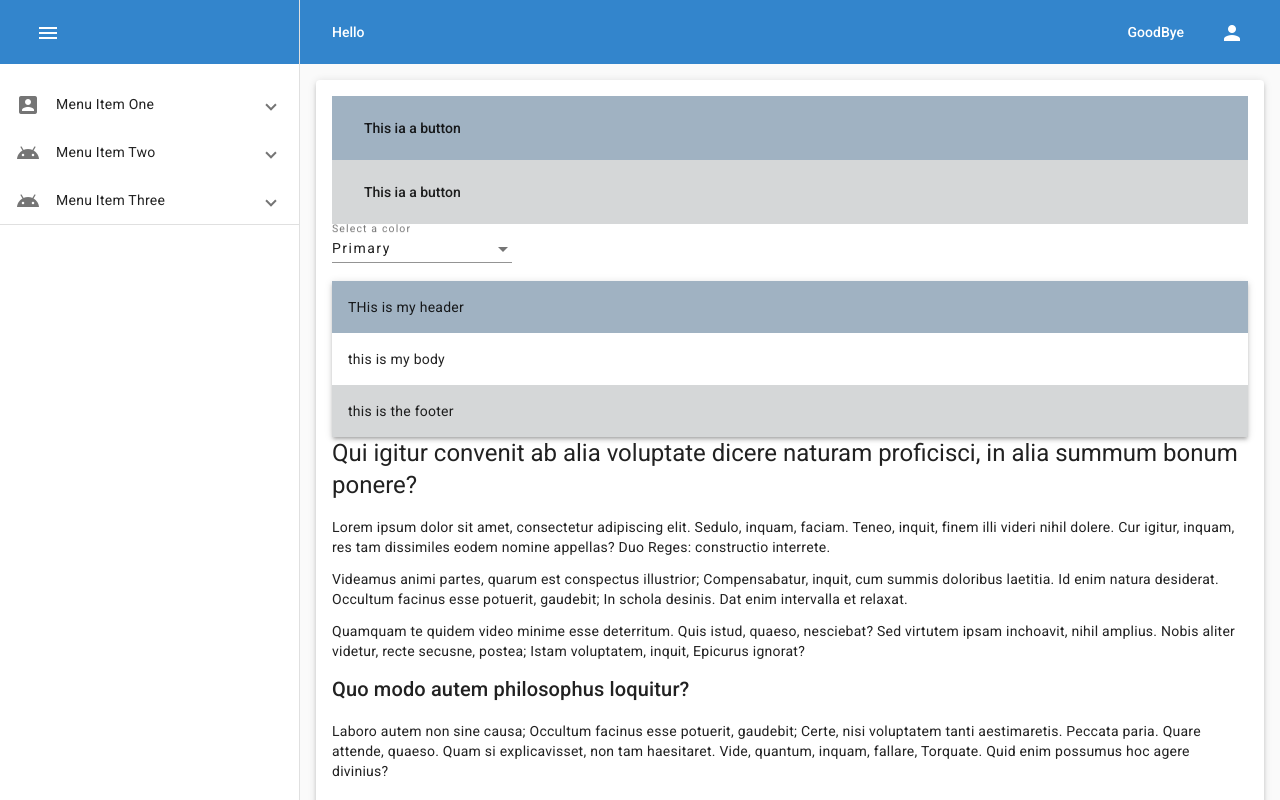
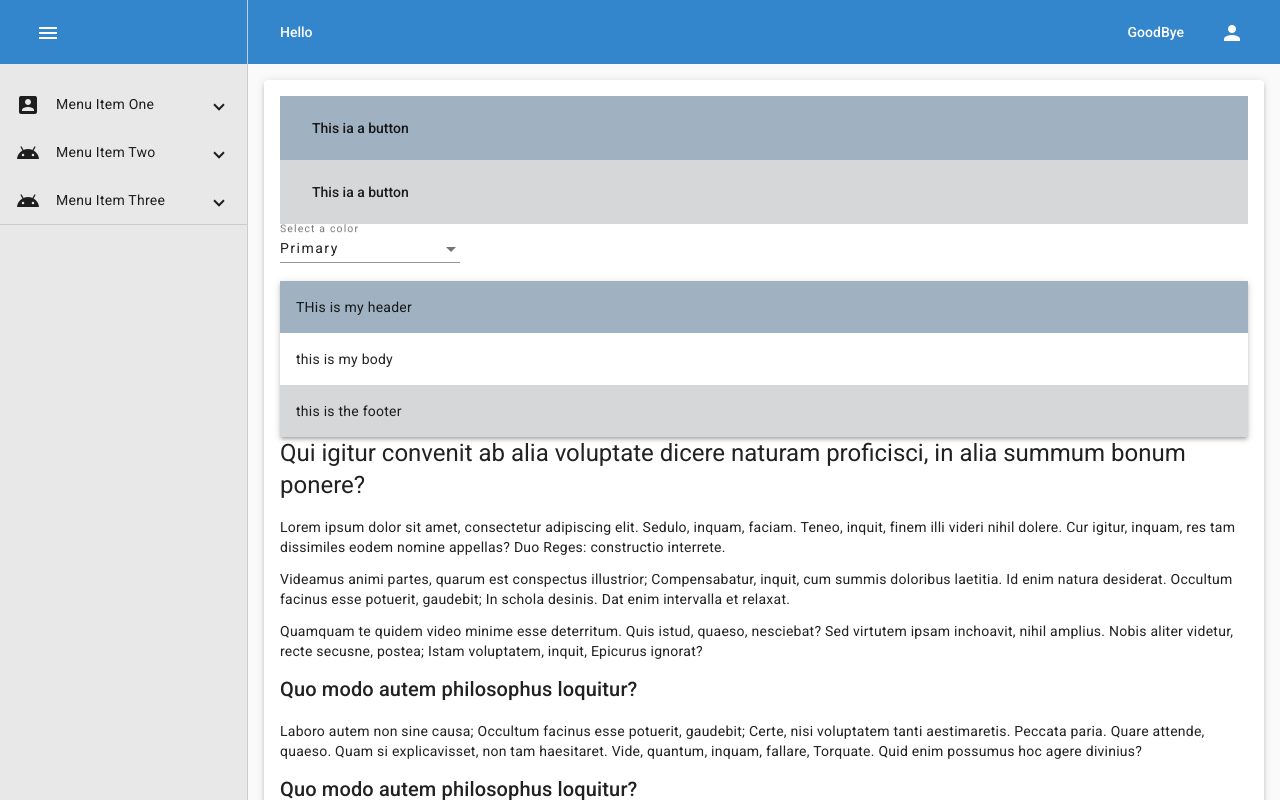
Before and after one commit to jariahh/material-theme-manager, an Angular app: page /main in a window 1280 px wide. Built offline with nearby package versions, Linux system fonts and the light colour scheme.

Commit message:
more options for menu construct

```diff
--- a/src/_defaultTheme.scss
+++ b/src/_defaultTheme.scss
@@ -214,18 +214,62 @@ $mat-warn: (
   )
 );
 $theme-warn: mat.define-palette($mat-warn, main, lighter, darker);
-;
+
+
+body {
+  --secondary-color: #e8e8e8;
+  --secondary-lighter-color: #ffffff;
+  --secondary-darker-color: #828282;
+  --text-secondary-color: #{$light-primary-text};
+  --text-secondary-lighter-color: #{$light-primary-text};
+  --text-secondary-darker-color: #{$light-primary-text};
+}
+$mat-secondary: (
+  main: #e8e8e8,
+  lighter: #ffffff,
+  darker: #828282,
+  200: #454545, // For slide toggle,
+  contrast : (
+    main: $dark-primary-text,
+    lighter: $dark-primary-text,
+    darker: $dark-primary-text,
+  )
+);
+$theme-secondary: mat.define-palette($mat-secondary, main, lighter, darker);
 
 $theme: (
   primary: $theme-primary,
+  secondary: $theme-secondary,
   accent: $theme-accent,
   warn: $theme-warn,
   is-dark: false,
   foreground: $mat-light-theme-foreground,
   background: $mat-light-theme-background,
 );
+
+body {
+  --secondary-color: #3e3e3e;
+  --secondary-lighter-color: #5c5c5c;
+  --secondary-darker-color: #171717;
+  --text-secondary-color: #{$light-primary-text};
+  --text-secondary-lighter-color: #{$light-primary-text};
+  --text-secondary-darker-color: #{$light-primary-text};
+}
+$mat-secondary: (
+  main: #3e3e3e,
+  lighter: #5c5c5c,
+  darker: #171717,
+  200: #454545, // For slide toggle,
+  contrast : (
+    main: $light-primary-text,
+    lighter: $light-primary-text,
+    darker: $light-primary-text,
+  )
+);
+$theme-secondary: mat.define-palette($mat-secondary, main, lighter, darker);
 $altTheme: (
   primary: $theme-primary,
+  secondary: $theme-secondary,
   accent: $theme-accent,
   warn: $theme-warn,
   is-dark: true,
--- a/src/_material-helper.scss
+++ b/src/_material-helper.scss
@@ -3,5 +3,8 @@
 @function getColor($theme, $palette, $hue){
   $config: mat.get-color-config($theme);
   $primary: map.get($config, $palette);
+  @if($primary == null){
+    @return '';
+  }
   @return mat.get-color-from-palette($primary, $hue);
 }
--- a/src/_material-overrides.scss
+++ b/src/_material-overrides.scss
@@ -1,6 +1,8 @@
 @mixin theme() {
   $menu-left-min: 100px;
   .mat-drawer-container {
+    &.is-icon-menu {
+
       .mat-drawer-side {
         transform: translate(0, 0);
         min-width: 300px;
@@ -20,3 +22,4 @@
       }
     }
   }
+}
--- a/src/app/app.component.html
+++ b/src/app/app.component.html
@@ -1,4 +1,4 @@
-<app-layout (menuToggle)="menuToggle($event)">
+<app-layout [isIconMenu]="isIconMenu" (menuToggle)="menuToggle($event)">
   <div footer>this is a footer</div>
   <div leftHeader>
     <button mat-button>Hello</button>
@@ -7,7 +7,7 @@
     <button mat-button>GoodBye</button>
   </div>
   <div menu>
-    <app-menu [menu]="menu" [isOpen]="menuIsOpen"></app-menu>
+    <app-menu [isIconMenu]="isIconMenu" [menu]="menu" [isOpen]="menuIsOpen"></app-menu>
   </div>
   <div profileMenu>
       <a mat-menu-item routerLink="/login">Login</a>
--- a/src/app/app.component.ts
+++ b/src/app/app.component.ts
@@ -8,6 +8,7 @@ import {IMenuItem} from "./components/menu/IMenuItem";
 })
 export class AppComponent implements OnInit, OnDestroy {
   menuIsOpen: boolean = false;
+  isIconMenu = false;
   menu = [
     {
       icon: 'account_box',
--- a/src/app/components/layout/layout-component-theme.scss
+++ b/src/app/components/layout/layout-component-theme.scss
@@ -1,16 +1,32 @@
 @import "../../../material-helper";
 @import "../../../sizes";
 @mixin theme($theme){
-  footer{
-    &.mat-primary{
+  footer, mat-drawer, mat-accordion {
+    &.mat-primary {
       background: getColor($theme, primary, default);
       color: getColor($theme, primary, main-contrast);
     }
-    &.mat-accent{
+
+    &.mat-secondary {
+      background: getColor($theme, secondary, default);
+      color: getColor($theme, secondary, main-contrast);
+      mat-expansion-panel {
+        background: getColor($theme, secondary, default);
+        &, .mat-expansion-panel-header, a, a mat-icon {
+          color: getColor($theme, secondary, main-contrast) !important;
+          & span::after {
+            color: getColor($theme, secondary, main-contrast) !important;
+          }
+        }
+      }
+    }
+
+    &.mat-accent {
       background: getColor($theme, accent, default);
       color: getColor($theme, accent, main-contrast);
     }
-    &.mat-warn{
+
+    &.mat-warn {
       background: getColor($theme, warn, default);
       color: getColor($theme, warn, main-contrast);
     }
--- a/src/app/components/layout/layout.component.html
+++ b/src/app/components/layout/layout.component.html
@@ -1,7 +1,10 @@
-<mat-drawer-container class="main-container" autosize
-                       [class.mat-drawer-closed]="!sidenavContainer.opened"
-                       [class.mat-drawer-open]="sidenavContainer.opened">
-  <mat-drawer (openedChange)="menuToggleOpen($event)" #sidenavContainer mode="side" opened="opened">
+<mat-drawer-container class="main-container"
+                      autosize
+                      [class.is-icon-menu]="isIconMenu"
+                      [class.mat-drawer-closed]="!sidenavContainer.opened"
+                      [class.mat-drawer-open]="sidenavContainer.opened">
+  <mat-drawer class="mat-secondary" (openedChange)="menuToggleOpen($event)" #sidenavContainer mode="side"
+              opened="opened">
     <mat-toolbar color="primary">
       <button mat-button (click)="sidenavContainer.toggle()">
         <mat-icon>menu</mat-icon>
@@ -16,6 +19,9 @@
   </mat-drawer>
   <mat-drawer-content class="ps">
     <mat-toolbar color="primary">
+      <button *ngIf="!isIconMenu && !sidenavContainer.opened" mat-button (click)="sidenavContainer.toggle()">
+        <mat-icon>menu</mat-icon>
+      </button>
       <ng-content select="[leftHeader]"></ng-content>
       <div class="spacer"></div>
       <ng-content select="[rightHeader]"></ng-content>
@@ -23,7 +29,8 @@
         <mat-icon>person</mat-icon>
       </button>
       <mat-menu #userMenu>
-        <button mat-menu-item *ngFor="let theme of themes" [class.active]="theme == (selectedTheme$ | async)" (click)="setTheme(theme)" style="text-transform: capitalize">
+        <button mat-menu-item *ngFor="let theme of themes" [class.active]="theme == (selectedTheme$ | async)"
+                (click)="setTheme(theme)" style="text-transform: capitalize">
           <app-theme-thumbnail [theme]="theme"></app-theme-thumbnail>
         </button>
         <div mat-menu-item>
--- a/src/app/components/layout/layout.component.ts
+++ b/src/app/components/layout/layout.component.ts
@@ -2,7 +2,7 @@ import {
   AfterViewInit,
   Component,
   ElementRef,
-  EventEmitter,
+  EventEmitter, Input,
   OnDestroy,
   OnInit,
   Output,
@@ -19,6 +19,7 @@ import {Theme} from "./theme-thumbnail/theme";
 })
 export class LayoutComponent implements OnInit, OnDestroy, AfterViewInit{
   @Output() menuToggle = new EventEmitter<boolean>();
+  @Input() isIconMenu = false;
   // @ts-ignore
   @ViewChild('innerTheme') innerTheme: ElementRef<HTMLDivElement>;
   themes = [
--- a/src/app/components/menu/menu.component.html
+++ b/src/app/components/menu/menu.component.html
@@ -1,19 +1,20 @@
-<div *ngIf="isOpen" [style.padding-left.rem]="level == 1? (level * .5) + 2: level * .5">
-  <mat-accordion>
+<div *ngIf="isOpen || !isIconMenu" [style.padding-left.rem]="level == 1? (level * .5) + 2: level * .5">
+  <mat-accordion class="mat-secondary">
     <ng-container *ngFor="let menuItem of menu">
       <a [routerLink]="[basePath, menuItem.path]" mat-menu-item *ngIf="!menuItem.children?.length">
         <mat-icon *ngIf="menuItem.icon">{{menuItem.icon}}</mat-icon>
-        <span *ngIf="isOpen">{{menuItem.title}}</span>
+        <span>{{menuItem.title}}</span>
       </a>
       <mat-expansion-panel *ngIf="menuItem.children?.length">
         <mat-expansion-panel-header>
           <a [routerLink]="[basePath, menuItem.path]" mat-menu-item>
             <mat-icon *ngIf="menuItem.icon">{{menuItem.icon}}</mat-icon>
-            <span *ngIf="isOpen">{{menuItem.title}}</span>
+            <span>{{menuItem.title}}</span>
           </a>
         </mat-expansion-panel-header>
         <app-menu *ngIf="menuItem.children?.length"
                   [isOpen]="isOpen"
+                  [isIconMenu]="isIconMenu"
                   [menu]="menuItem.children"
                   [basePath]="basePath + menuItem.path + '/'"
                   [level]="level + 1"></app-menu>
@@ -21,7 +22,7 @@
     </ng-container>
   </mat-accordion>
 </div>
-<div *ngIf="!isOpen">
+<div *ngIf="!isOpen && isIconMenu">
   <ng-container *ngFor="let menuItem of menu">
     <a [routerLink]="[basePath, menuItem.path]" mat-menu-item *ngIf="!menuItem.children?.length">
       <mat-icon *ngIf="menuItem.icon">{{menuItem.icon}}</mat-icon>
--- a/src/app/components/menu/menu.component.scss
+++ b/src/app/components/menu/menu.component.scss
@@ -1,7 +1,10 @@
 ::ng-deep {
   .mat-expansion-panel {
     box-shadow: none !important;
-
+    border-radius: 0!important;
+    &.mat-expansion-panel-spacing{
+      margin: 0;
+    }
     .mat-expansion-panel-header {
       padding: 0 24px 0 0 !important;
     }
@@ -10,4 +13,5 @@
       padding: 0 !important;
     }
   }
+
 }
--- a/src/app/components/menu/menu.component.ts
+++ b/src/app/components/menu/menu.component.ts
@@ -11,6 +11,7 @@ export class MenuComponent implements OnInit {
   @Input() menu: IMenuItem[]= [];
   @Input() level = 0;
   @Input() basePath = '';
+  @Input() isIconMenu = false;
   constructor() { }
 
   ngOnInit(): void {
```
Lines whose indentation alone changed are shown as unchanged.
